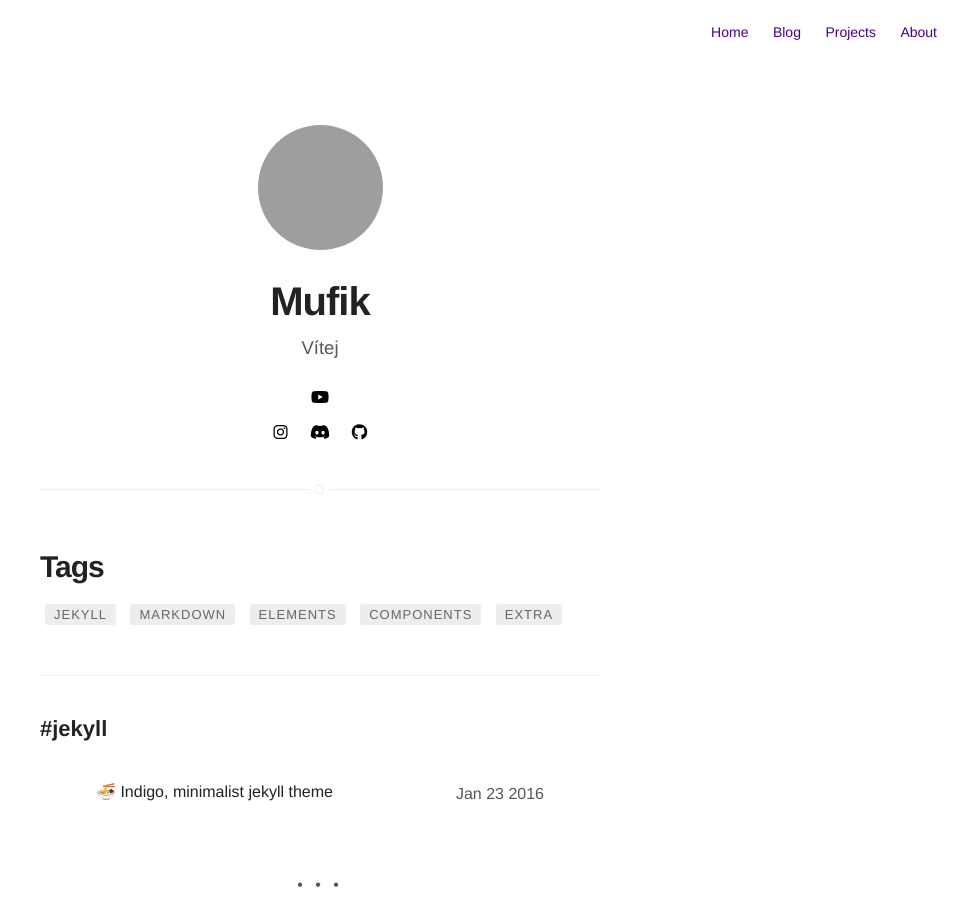
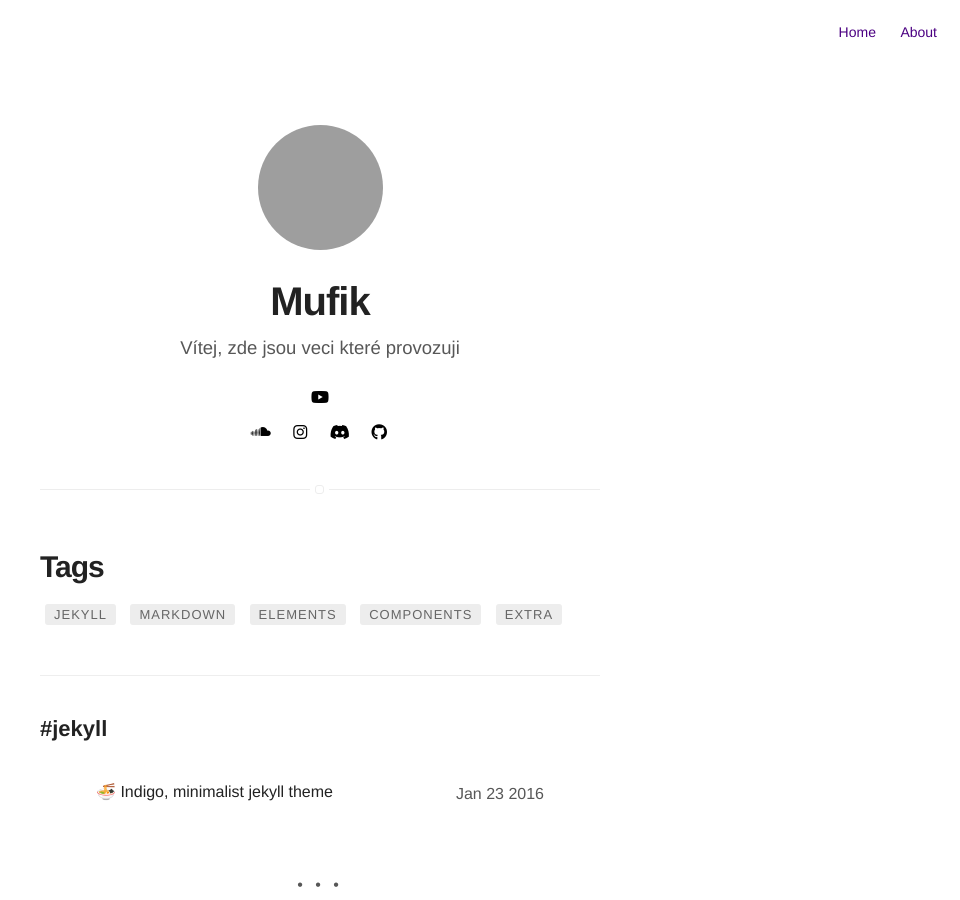
Before and after one commit to Muf1k/CZ, a Jekyll site: the page built from tags.html, in a window 1280 px wide and 900 px high. Shown: the whole window, without its empty margins (320-1280 px from the left). Built offline with Jekyll 4.4.1, drawn with Linux system fonts in a browser that asks for light colours; nearby versions of some CDN libraries; emoji names are drawn with the system emoji font; some of the changed lines change nothing that is shown; grey boxes are pictures that could not be loaded.

Commit message:
Update _config.yml

```diff
--- a/_config.yml
+++ b/_config.yml
@@ -1,6 +1,6 @@
 # main text of home
 title: Mufik
-bio: Vítej
+bio: Vítej, zde jsou veci které provozuji
 
 # twitter summary info
 description: Nedebilni
@@ -34,7 +34,7 @@ disqus:
   categories: [blog, project] # only show disqus for posts that have these categories
 
 # if you don't have any of social below, comment the line
-facebook:
+soundcloud: ndblvd
 twitter:
 instagram: nedebilni_videacz
 linkedin:
@@ -62,11 +62,11 @@ authors:
 width: normal
 
 # if you don't need projects, comment the *projects* configs below
-projects: true
+projects: false
 
 # if you don't need "about" or "blog", comment them out below
 about: true
-blog: true
+blog: false
 
 # do you want to show the "read time" of the posts?
 read-time: true
```
